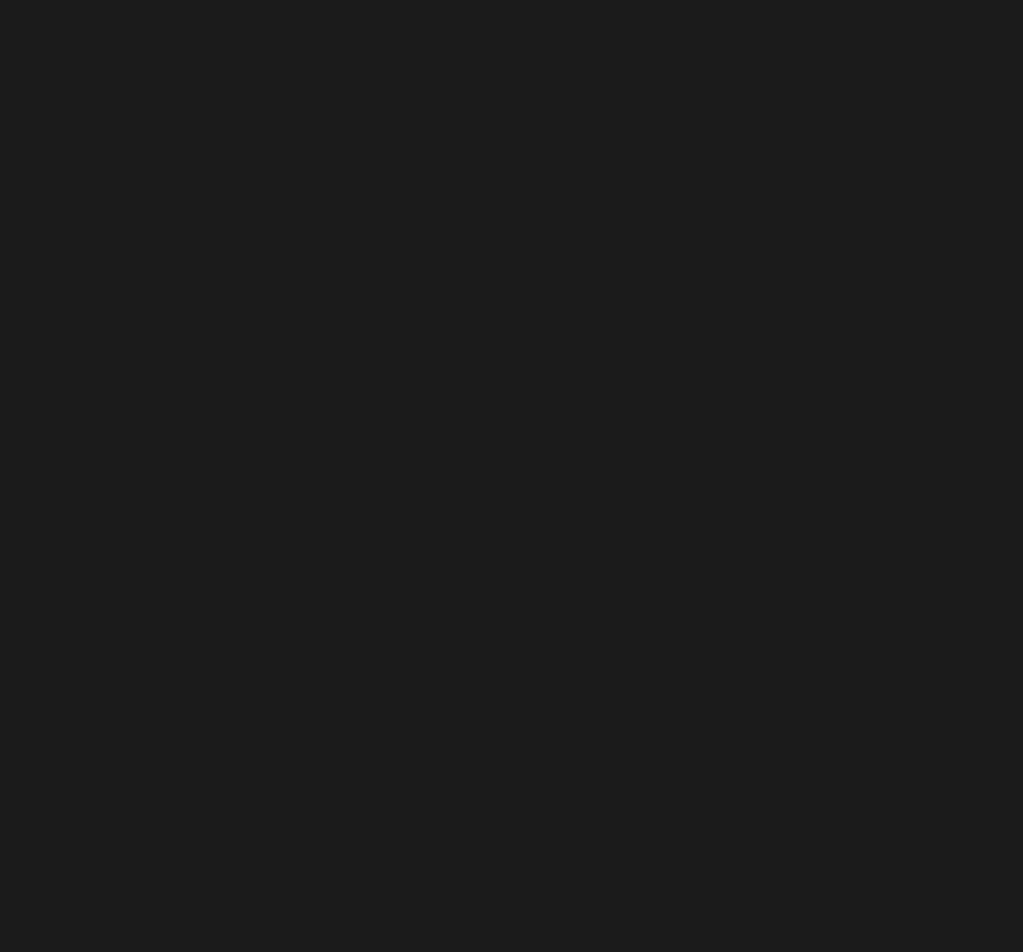
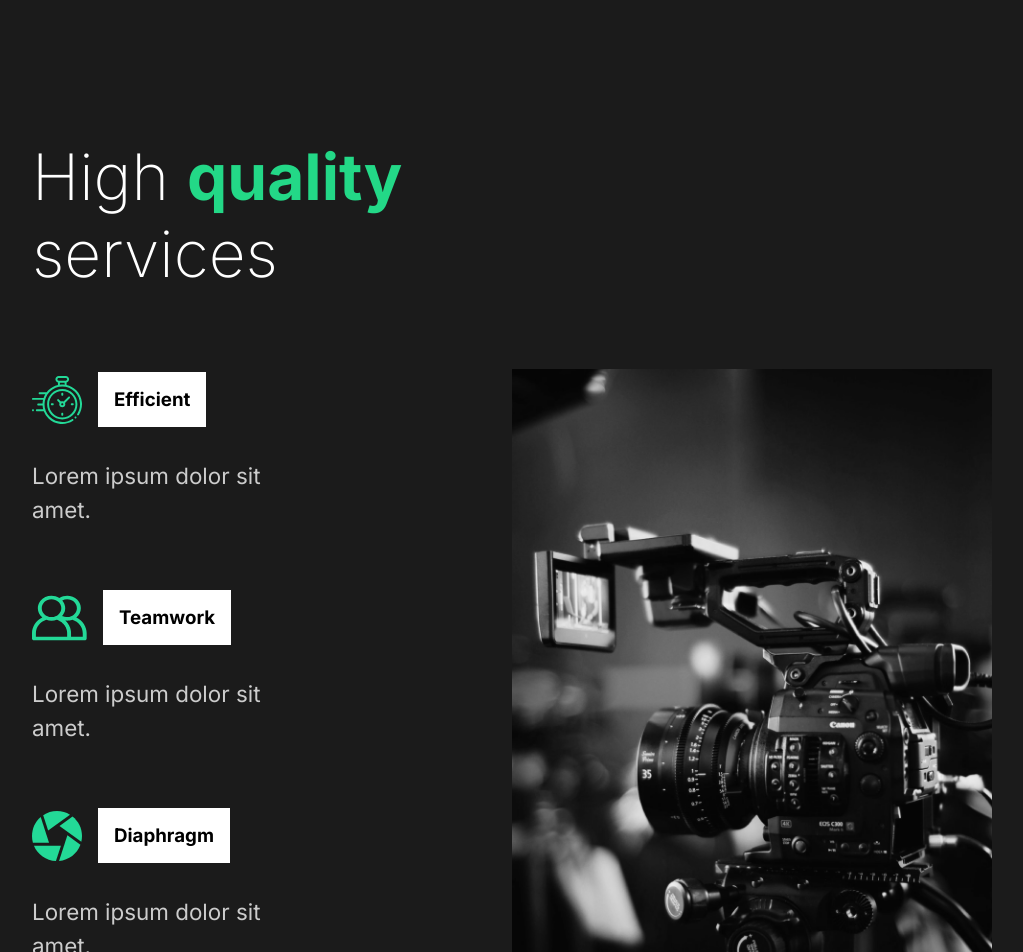
Before and after one commit to serious-17/capture, a React (Create React App) app: page / in a window 1280 px wide. Shown: the part 840-1792 px from the top of the page, without its empty margins (128-1151 px from the left). Before the commit the page ends 814 px from the top, so only its background shows below. Built offline with nearby package versions, Linux system fonts and the light colour scheme.

Commit message:
4. Made services section and styled it

```diff
--- /dev/null
+++ b/src/components/Services.js
@@ -0,0 +1,57 @@
+import React from "react";
+import style from "../styles/Services.module.css";
+import diaphragm from "../images/diaphragm.svg";
+import clock from "../images/clock.svg";
+import teamwork from "../images/teamwork.svg";
+import money from "../images/money.svg";
+import camera from "../images/home2.png";
+
+const Services = () => {
+  return (
+    <div className={style.services}>
+      <div className={style.description}>
+        <h2>
+          High <span>quality</span> services
+        </h2>
+        <div className={style.cards}>
+          <div className={style.card}>
+            <div className={style.icon}>
+              <img src={clock} alt="efficient" />
+              <h3>Efficient</h3>
+            </div>
+            <p>Lorem ipsum dolor sit amet.</p>
+          </div>
+
+          <div className={style.card}>
+            <div className={style.icon}>
+              <img src={teamwork} alt="teamwork" />
+              <h3>Teamwork</h3>
+            </div>
+            <p>Lorem ipsum dolor sit amet.</p>
+          </div>
+
+          <div className={style.card}>
+            <div className={style.icon}>
+              <img src={diaphragm} alt="diaphragm" />
+              <h3>Diaphragm</h3>
+            </div>
+            <p>Lorem ipsum dolor sit amet.</p>
+          </div>
+
+          <div className={style.card}>
+            <div className={style.icon}>
+              <img src={money} alt="affordable" />
+              <h3>Affordable</h3>
+            </div>
+            <p>Lorem ipsum dolor sit amet.</p>
+          </div>
+        </div>
+      </div>
+      <div className={style.image}>
+        <img src={camera} alt="camera" />
+      </div>
+    </div>
+  );
+};
+
+export default Services;
--- a/src/pages/AboutUs.js
+++ b/src/pages/AboutUs.js
@@ -1,10 +1,12 @@
 import React from "react";
 import AboutSection from "../components/AboutSection";
+import Services from "../components/Services";
 
 const AboutUs = () => {
   return (
     <>
       <AboutSection />
+      <Services />
     </>
   );
 };
--- a/src/styles/AboutSection.module.css
+++ b/src/styles/AboutSection.module.css
@@ -1,14 +1,13 @@
 .about {
   min-height: 90vh;
   display: flex;
-  padding: 0rem 10rem;
+  padding: 5rem 10rem;
   align-items: center;
   color: white;
 }
 
 .description {
   flex: 1;
-  margin-top: 3rem;
 }
 
 .title {
@@ -28,7 +27,6 @@
   width: 100%;
   height: 80vh;
   object-fit: cover;
-  margin-top: 4rem;
 }
 
 p {
--- a/src/styles/Nav.module.css
+++ b/src/styles/Nav.module.css
@@ -5,6 +5,9 @@ nav {
   align-items: center;
   padding: 2rem 10rem;
   background: #282828;
+  position: sticky;
+  top: 0;
+  z-index: 10;
 }
 ul {
   flex: 1;
--- /dev/null
+++ b/src/styles/Services.module.css
@@ -0,0 +1,55 @@
+.services {
+  min-height: 100vh;
+  color: white;
+  padding: 5rem 10rem;
+  display: flex;
+  align-items: center;
+}
+
+.description {
+  flex: 1;
+}
+
+.description h2 {
+  padding-bottom: 5rem;
+}
+
+.cards {
+  display: flex;
+  flex-wrap: wrap;
+}
+
+.card {
+  flex-basis: 20rem;
+}
+.card p {
+  padding: 2rem 0rem 4rem 0rem;
+  width: 75%;
+}
+
+.icon {
+  display: flex;
+  align-items: center;
+}
+.icon h3 {
+  background: white;
+  color: black;
+  font-weight: bold;
+  padding: 1rem;
+  margin-left: 1rem;
+}
+
+.image {
+  flex: 1;
+}
+
+.image img {
+  height: 80vh;
+  width: 100%;
+  object-fit: cover;
+}
+
+span {
+  color: #23d887;
+  font-weight: bold;
+}
```
